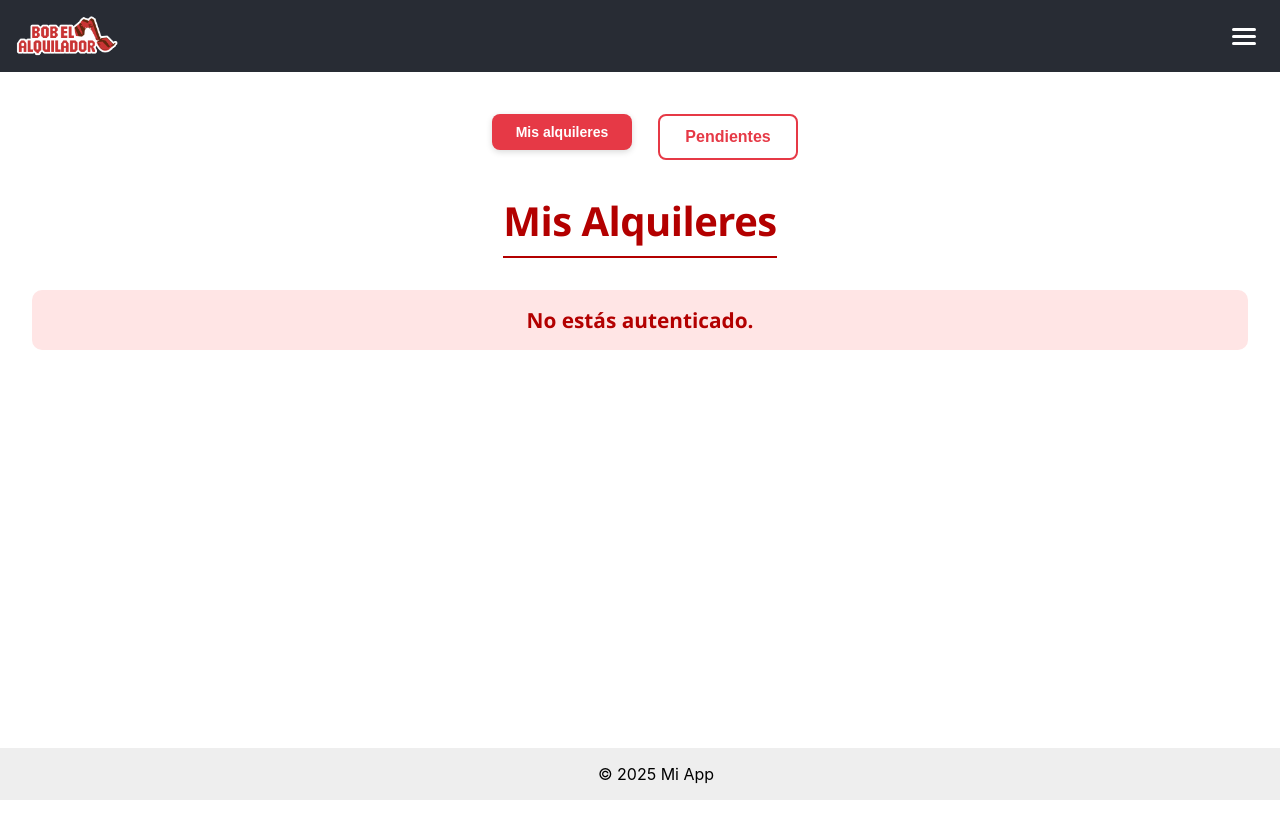
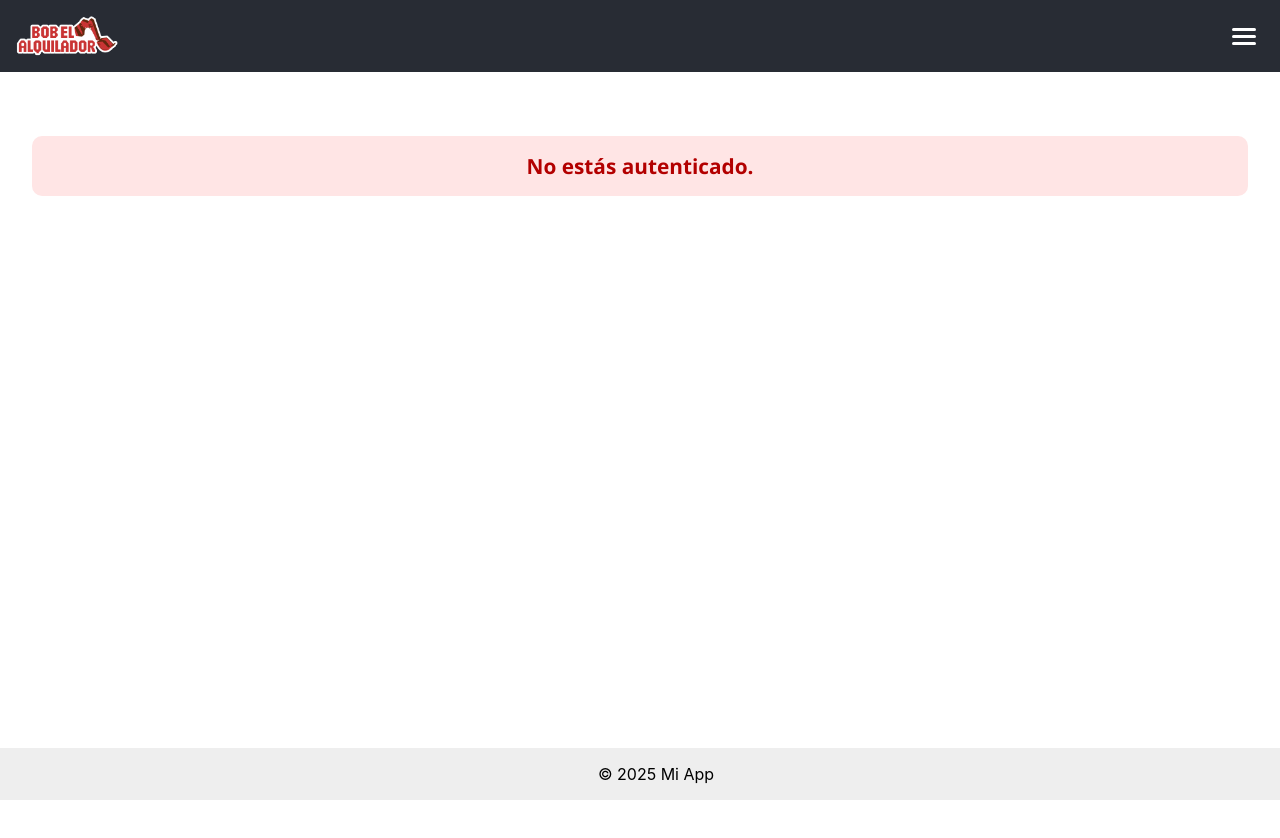
Before and after one commit to patrici06/BobElAlquilador, a React (Create React App) app in the folder src/main/resources/static/frontend/: page /mis-alquileres in a window 1280 px wide. Shown: the top 838 px of the page. Built offline with nearby package versions, Linux system fonts and the light colour scheme.

Commit message:
modificaciones

```diff
--- a/src/main/resources/static/frontend/src/pages/MisAlquileres.js
+++ b/src/main/resources/static/frontend/src/pages/MisAlquileres.js
@@ -66,9 +66,11 @@ function MisAlquileres() {
     const alquileresFiltrados = alquileres.filter((a) => {
         // Filtrar eliminados/cancelados involuntarios
         if (a.estadoAlquiler === "CanceladoInvoluntario" || (a.estado && a.estado.toLowerCase() === "eliminado")) return false;
-        // filtro por pestaña
+        // filtro por pestaña SOLO para cliente
+        if (rawRoles.includes("ROLE_CLIENTE")) {
             if (tab === 'alquileres' && !(a.estadoAlquiler === "Activo" || a.estadoAlquiler === "Finalizado")) return false;
             if (tab === 'reservas' && a.estadoAlquiler !== "Pendiente") return false;
+        }
         // filtro estado
         if (estadoFiltro !== "todos" && a.estadoAlquiler.toLowerCase() !== estadoFiltro.toLowerCase()) return false;
         // filtro búsqueda cliente (dni o email)
@@ -83,6 +85,7 @@ function MisAlquileres() {
 
     // Solo mostrar filtros si es propietario o empleado
     const esAdmin = rawRoles.includes("ROLE_PROPIETARIO") || rawRoles.includes("ROLE_EMPLEADO");
+    const esCliente = rawRoles.includes("ROLE_CLIENTE");
 
     // Maneja el click en un alquiler: setea la máquina y cambia vista
     const handleAlquilerClick = (alquiler) => {
@@ -189,7 +192,8 @@ function MisAlquileres() {
     if (view === 'list') {
         return (
             <div className="container">
-                {/* Pestañas */}
+                {/* Pestañas SOLO para cliente */}
+                {esCliente && (
                     <div style={{ display: 'flex', gap: '1em', marginBottom: '1.5em', justifyContent: 'center' }}>
                         <button
                             className={tab === 'alquileres' ? 'button-primary' : 'button-secondary'}
@@ -206,10 +210,11 @@ function MisAlquileres() {
                             Pendientes
                         </button>
                     </div>
-
+                )}
+                {/* Título dinámico según la pestaña SOLO para cliente */}
+                {esCliente && <h2 className="title">{tab === 'alquileres' ? 'Mis Alquileres' : 'Mis Reservas'}</h2>}
+                {/* Para admin, mostrar el título original */}
                 {esAdmin && <h2 className="title">Alquileres</h2>}
-                {/* Título dinámico según la pestaña */}
-                <h2 className="title">{tab === 'alquileres' ? 'Mis Alquileres' : 'Mis Reservas'}</h2>
 
                 {esAdmin && (
                     <div className="filters" style={{marginBottom: "1rem"}}>
```
Lines whose indentation alone changed are shown as unchanged.
